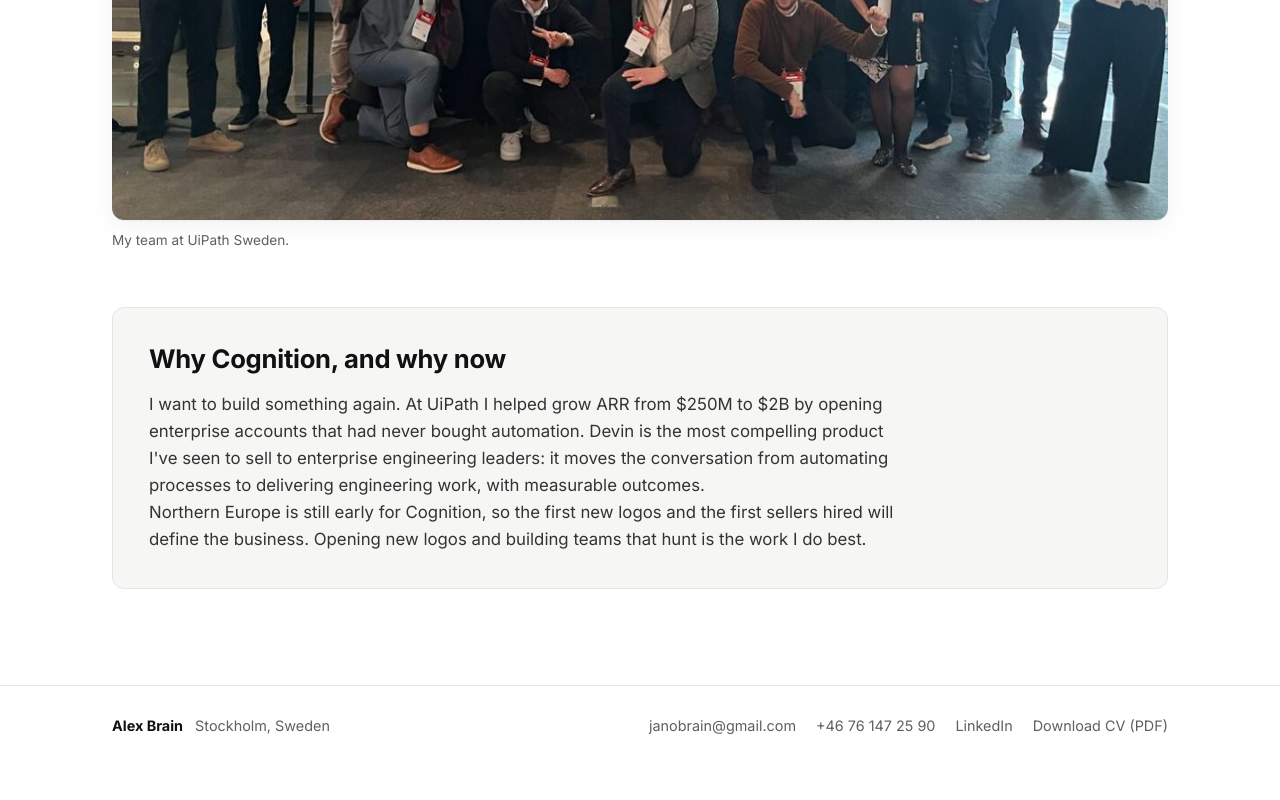
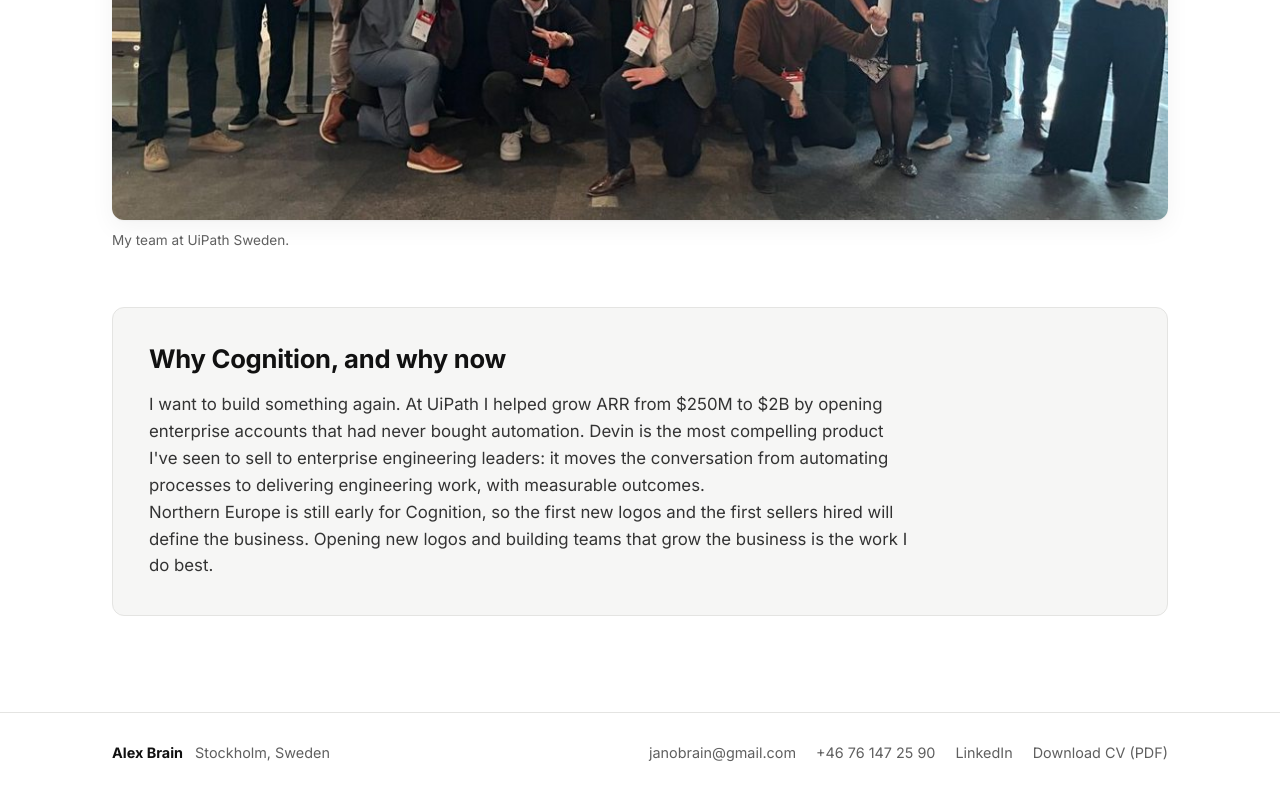
Before and after one commit to janobrain-creator/cognitioncanvas, a website built with Vite: page index.html in a window 1280 px wide. Shown: the part 8920-9720 px from the top of the page. Before the commit the page ends 9693 px from the top, so only its background shows below. Built offline with nearby package versions, Linux system fonts and the light colour scheme.

Commit message:
Why Cognition: Alejandro's wording tweak
Co-Authored-By: Devin AI <158243242+devin-ai-integration[bot]@users.noreply.github.com>

```diff
--- a/index.html
+++ b/index.html
@@ -455,7 +455,7 @@
             </p>
             <p>
               Northern Europe is still early for Cognition, so the first new logos and the first sellers hired will
-              define the business. Opening new logos and building teams that hunt is the work I do best.
+              define the business. Opening new logos and building teams that grow the business is the work I do best.
             </p>
           </div>
         </div>
```
